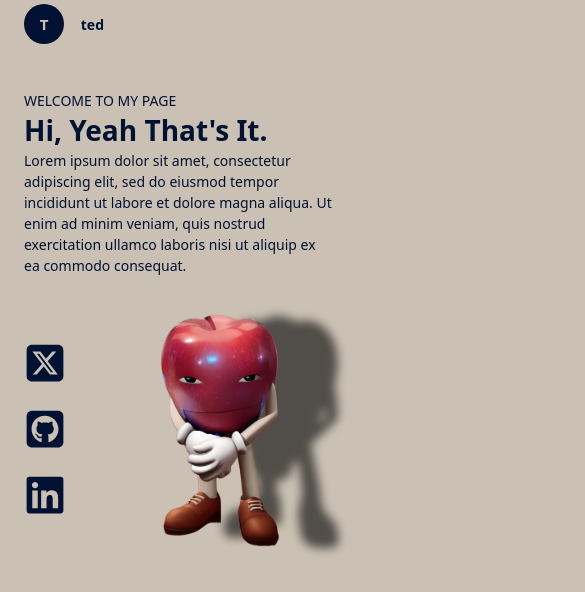
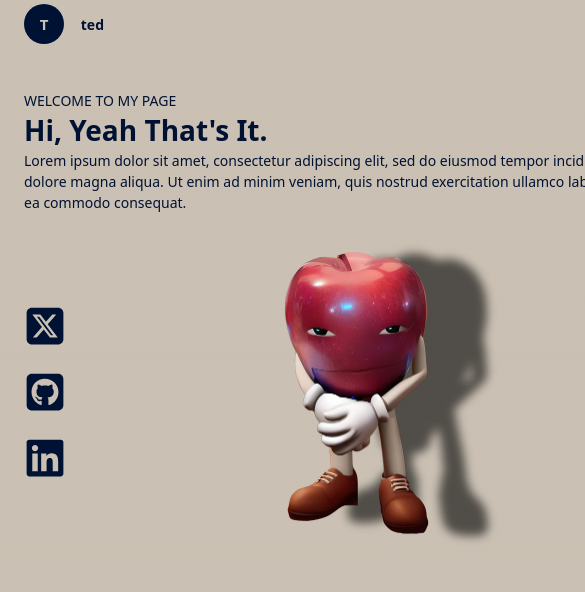
Before and after one commit to TeDbit/myfolio, a Next.js app: page / in a window 390 px wide. Shown: the top 592 px of the page, 585 px wide, since content can reach past the window. Built offline with nearby package versions, Linux system fonts and the light colour scheme.

Commit message:
mb view still

```diff
--- a/src/app/globals.css
+++ b/src/app/globals.css
@@ -25,6 +25,10 @@ body {
   color: rgb(var(--sec));
   background: linear-gradient(to bottom, transparent, rgb(var(--main)))
     rgb(var(--main));
+}
+
+main{
+  height: 100dvh;
 }
 
 section {
@@ -174,11 +178,35 @@ li {
   }
 }
 
-@media only screen and (max-height: 530px) {
+@media only screen and (max-height: 600px) {
+   main{
+    height: 700px;
+  }
 
   #scrollBox {
-    height: fit-content;
-    max-height: fit-content;
-    scroll-snap-type: none;
+    min-height: calc(700px - 4rem);
+    scroll-snap-type: mandatory;
+  }
+
+  @media only screen and (max-width: 900px) {
+  :root {
+    font-size: 12px;
+  }
+
+  h1 {
+    font-size: 28px;
+  }
+  h3 {
+    font-size: 14px;
+  }
+  li {
+    font-size: 14px;
   }
 }
+
+  #scrollBox {
+    scroll-snap-type: none;
+    /* overflow: hidden; */
+  }
+
+}
--- a/src/app/page.js
+++ b/src/app/page.js
@@ -226,7 +226,7 @@ export default function Home() {
   };
 
   return (
-    <main className="relative lg:items-center flex h-[100dvh] max-w-[100dvh] flex-col  items-start px-8 ">
+    <main className="relative lg:items-center flex  min-w-[100dvh] flex-col  items-start px-8 ">
       <nav className="max-w-[1024px] w-full bg-[rgb(var(--main))] z-10 flex flex-row justify-between sticky h-[4rem]  top-0">
         {" "}
         <div className="flex flex-row w-[80px] h-full justify-between  items-center ">
```
